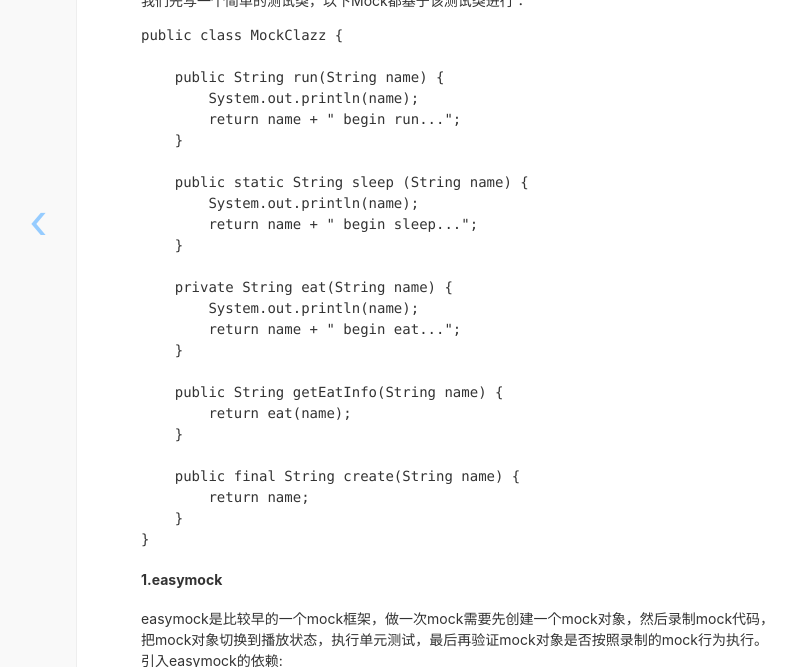
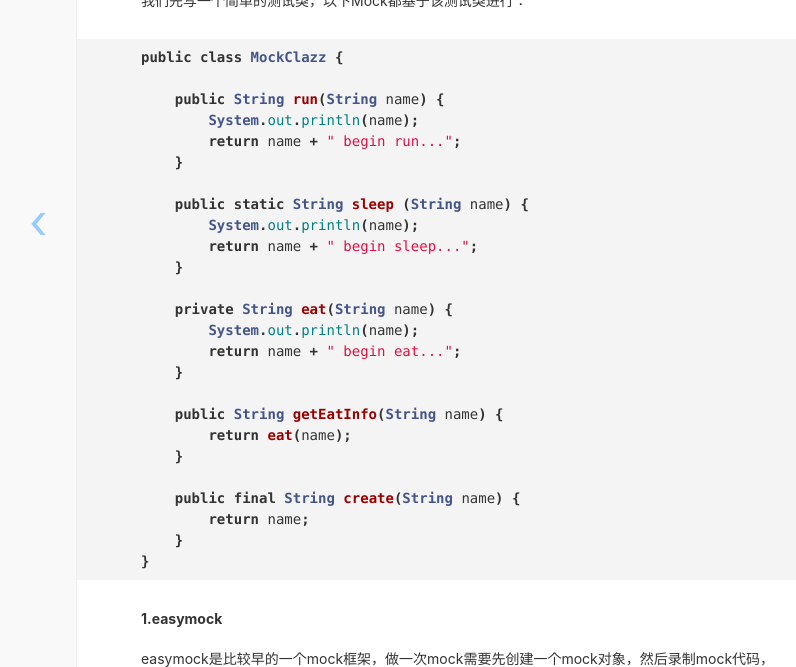
Before and after one commit to GangZhang/JoneScorpio.github.io, a Jekyll site: the page built from _posts/2018-03-05-单元测试之Mock框架对比.md, in a window 1280 px wide and 900 px high, scrolled down 793 px, cut to the strip 233-900 px from the top of the window. Shown: the whole strip, without its empty margins (180-976 px from the left). Built offline with Jekyll 4.4.1, drawn with Linux system fonts in a browser that asks for light colours; nearby versions of some CDN libraries.

Commit message:
[Doc] update style and ref

````diff
--- a/_posts/2018-03-05-单元测试之Mock框架对比.md
+++ b/_posts/2018-03-05-单元测试之Mock框架对比.md
@@ -9,7 +9,7 @@ Mock Toolkit有许多，比较常见的有EasyMock, Jmock和JMockit等等，到
 
 我们先写一个简单的测试类，以下Mock都基于该测试类进行：
 
-```Java
+```java
 public class MockClazz {
 
     public String run(String name) {
````
Also changed, not shown: other parts of _posts/2018-03-05-单元测试之Mock框架对比.md (+2 -0 lines).
